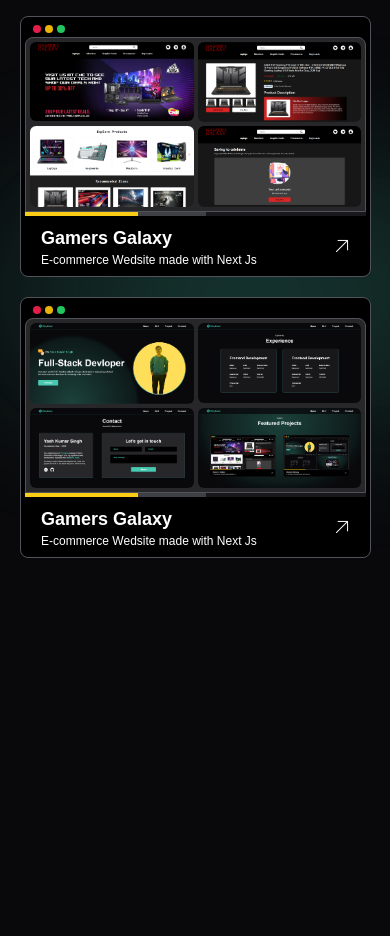
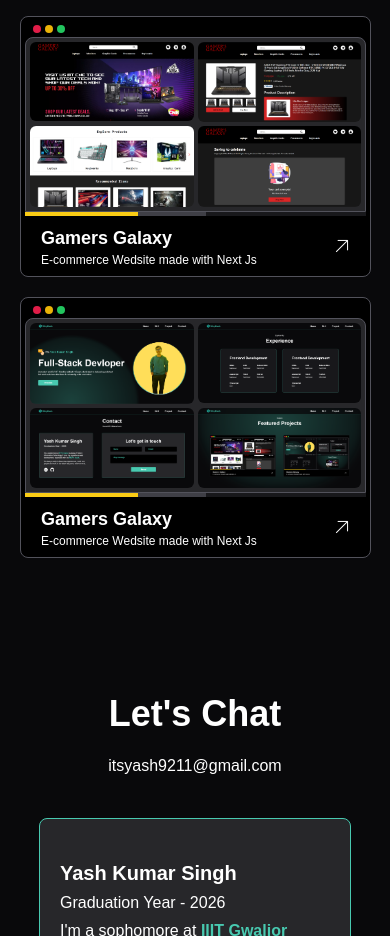
Before and after one commit to WhyKash01/Portfolio-WhyKash01, a Next.js app: page / in a window 390 px wide. Shown: the part 2120-3056 px from the top of the page. Built offline with nearby package versions, Linux system fonts and the light colour scheme.

Commit message:
some customization

```diff
--- a/app/components/Projects.js
+++ b/app/components/Projects.js
@@ -10,7 +10,7 @@ const Projects = () => {
         <ProjectScreen i={"0"}/>
         <ProjectScreen i={"1"}/>
         </div>
-        <div className="lg:w-[100vw]  w-[150vw] h-[80vw] lg:h-[80vw] overflow-hidden bg-gradient-radial from-[#48c9af] opacity-30 backdrop-brightness-50 blur-3xl rounded-full xl:top-[-150vh] xl:left-[0vw] md:top-[-100vh] top-[-50vh] left-[-10vw] z-10 relative"></div>
+        <div className="lg:w-[100vw] md:block hidden w-[150vw] h-[80vw] lg:h-[80vw] overflow-hidden bg-gradient-radial from-[#48c9af] opacity-30 backdrop-brightness-50 blur-3xl rounded-full xl:top-[-150vh] xl:left-[0vw] md:top-[-100vh] top-[-50vh] left-[-10vw] z-10 relative"></div>
 
     </div>
   )
--- a/app/layout.js
+++ b/app/layout.js
@@ -2,8 +2,8 @@
 import './globals.css'
 
 export const metadata = {
-  title: 'Create Next App',
-  description: 'Generated by create next app',
+  title: 'WhyKash',
+  description: 'Portfolio of Yash Kumar Singh',
 }
 
 export default function RootLayout({ children }) {
```
